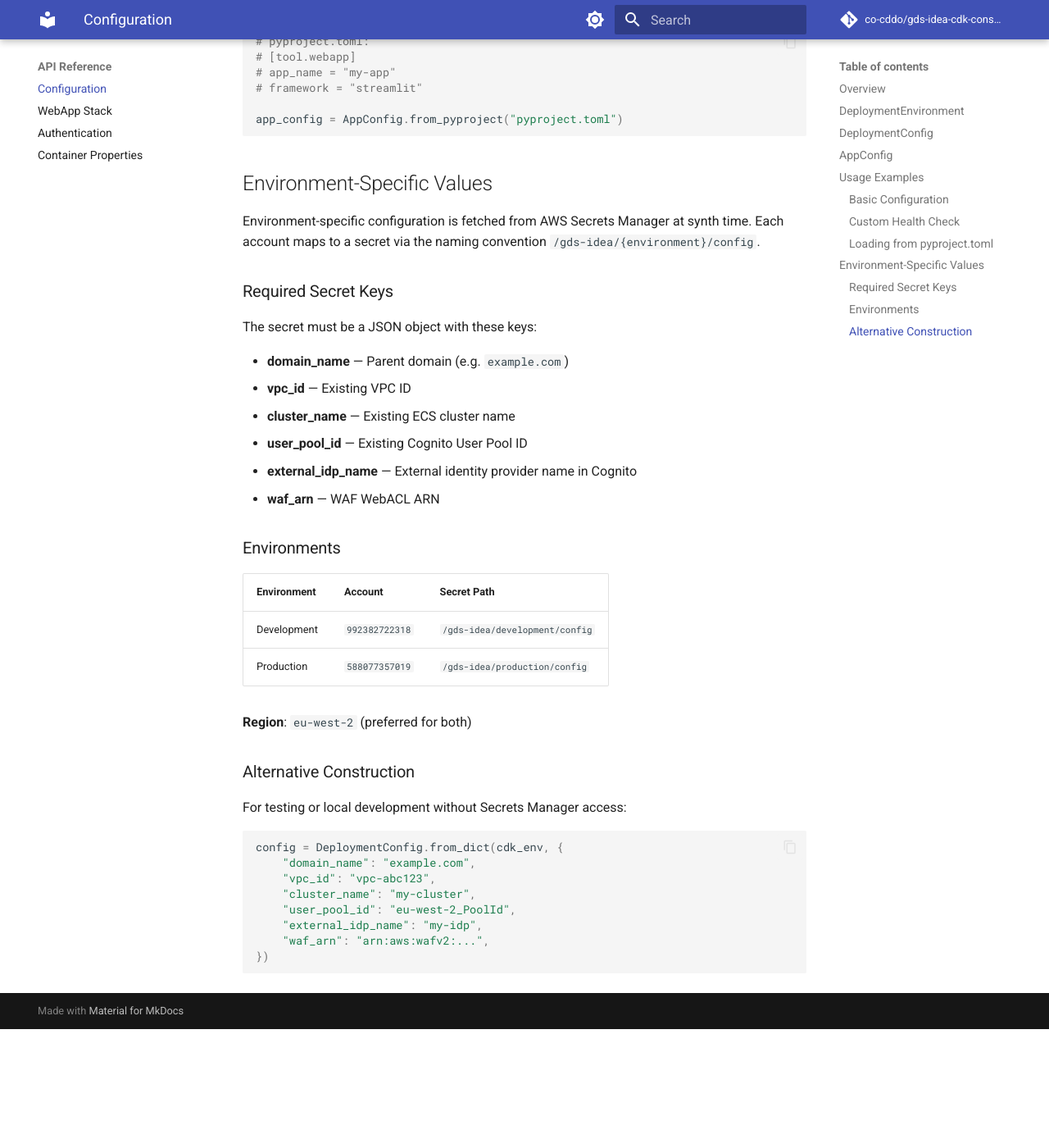
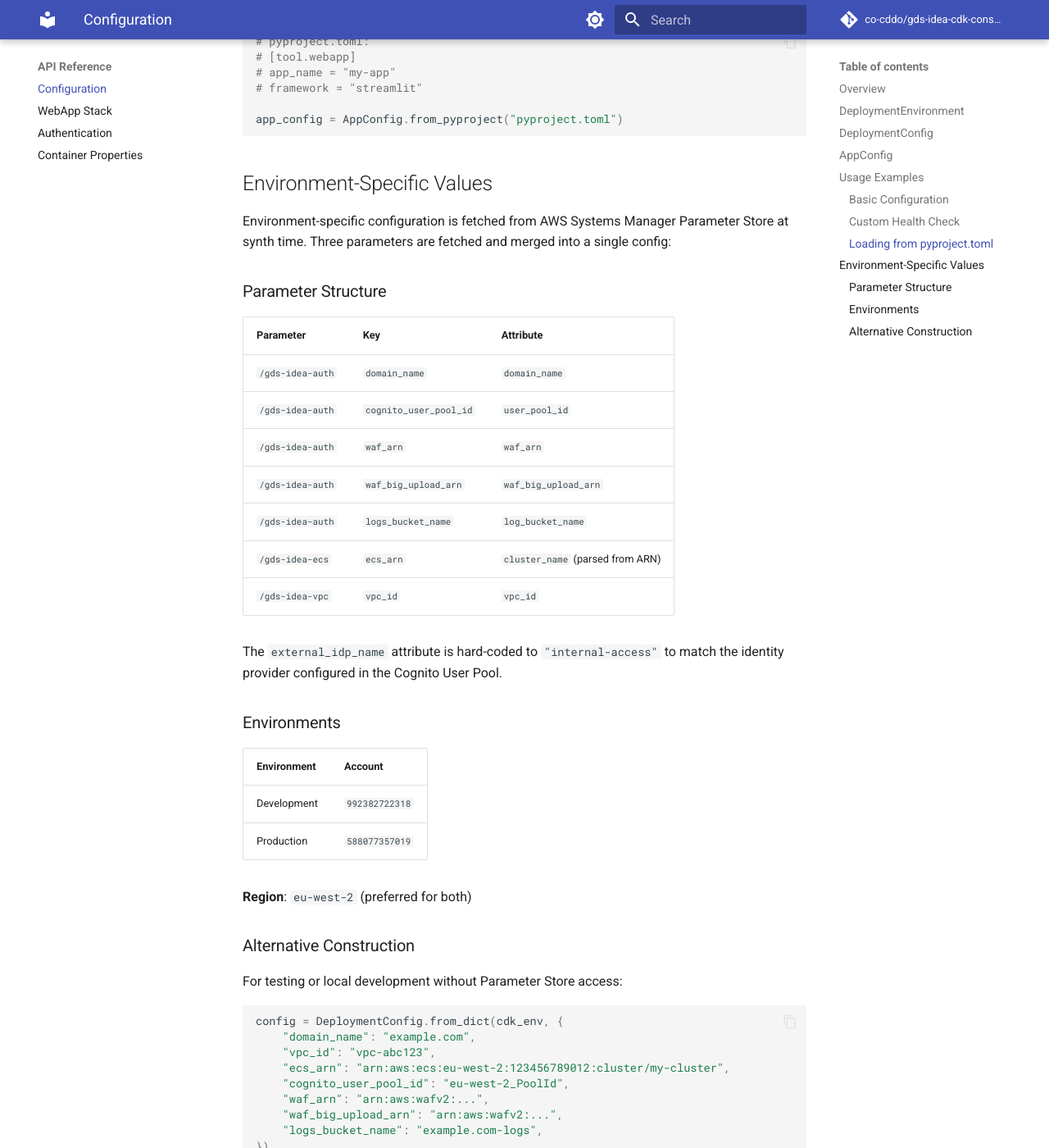
Before and after one commit to co-cddo/gds-idea-cdk-constructs-new, an MkDocs documentation site: the page built from docs/api/config.md, in a window 1280 px wide and 1400 px high, scrolled down 1912 px. Shown: the whole window at 82% size. Built offline with MkDocs 1.6.1 and Material for MkDocs 9.7.7, drawn with Linux system fonts in a browser that asks for light colours; comment, search, counter and statistics services are not loaded; before the commit the page ends 3167 px from its top, so only the background shows below that.

Commit message:
docs: update references from Secrets Manager to Parameter Store

````diff
--- a/docs/api/config.md
+++ b/docs/api/config.md
@@ -81,41 +81,45 @@ app_config = AppConfig.from_pyproject("pyproject.toml")
 
 ## Environment-Specific Values
 
-Environment-specific configuration is fetched from AWS Secrets Manager at synth
-time. Each account maps to a secret via the naming convention
-`/gds-idea/{environment}/config`.
+Environment-specific configuration is fetched from AWS Systems Manager Parameter
+Store at synth time. Three parameters are fetched and merged into a single config:
 
-### Required Secret Keys
+### Parameter Structure
 
-The secret must be a JSON object with these keys:
+| Parameter | Key | Attribute |
+|-----------|-----|-----------|
+| `/gds-idea-auth` | `domain_name` | `domain_name` |
+| `/gds-idea-auth` | `cognito_user_pool_id` | `user_pool_id` |
+| `/gds-idea-auth` | `waf_arn` | `waf_arn` |
+| `/gds-idea-auth` | `waf_big_upload_arn` | `waf_big_upload_arn` |
+| `/gds-idea-auth` | `logs_bucket_name` | `log_bucket_name` |
+| `/gds-idea-ecs` | `ecs_arn` | `cluster_name` (parsed from ARN) |
+| `/gds-idea-vpc` | `vpc_id` | `vpc_id` |
 
-- **domain_name** — Parent domain (e.g. `example.com`)
-- **vpc_id** — Existing VPC ID
-- **cluster_name** — Existing ECS cluster name
-- **user_pool_id** — Existing Cognito User Pool ID
-- **external_idp_name** — External identity provider name in Cognito
-- **waf_arn** — WAF WebACL ARN
+The `external_idp_name` attribute is hard-coded to `"internal-access"` to match
+the identity provider configured in the Cognito User Pool.
 
 ### Environments
 
-| Environment | Account | Secret Path |
-|-------------|---------|-------------|
-| Development | `992382722318` | `/gds-idea/development/config` |
-| Production | `588077357019` | `/gds-idea/production/config` |
+| Environment | Account |
+|-------------|---------|
+| Development | `992382722318` |
+| Production | `588077357019` |
 
 **Region**: `eu-west-2` (preferred for both)
 
 ### Alternative Construction
 
-For testing or local development without Secrets Manager access:
+For testing or local development without Parameter Store access:
 
 ```python
 config = DeploymentConfig.from_dict(cdk_env, {
     "domain_name": "example.com",
     "vpc_id": "vpc-abc123",
-    "cluster_name": "my-cluster",
-    "user_pool_id": "eu-west-2_PoolId",
-    "external_idp_name": "my-idp",
+    "ecs_arn": "arn:aws:ecs:eu-west-2:123456789012:cluster/my-cluster",
+    "cognito_user_pool_id": "eu-west-2_PoolId",
     "waf_arn": "arn:aws:wafv2:...",
+    "waf_big_upload_arn": "arn:aws:wafv2:...",
+    "logs_bucket_name": "example.com-logs",
 })
 ```
````
Also changed, not shown: CONTRIBUTING.md (+4 -3 lines), docs/getting-started.md (+7 -15 lines).
